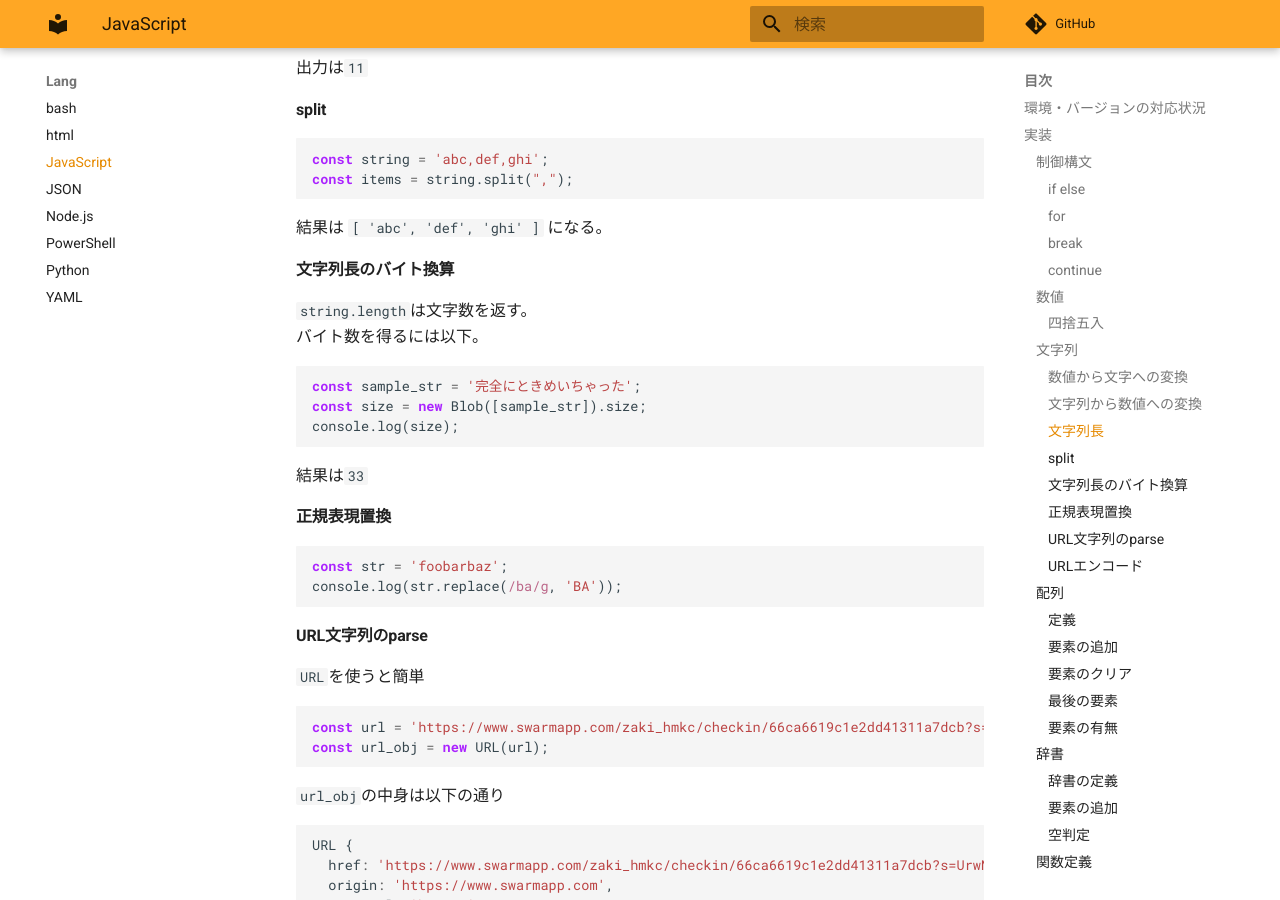
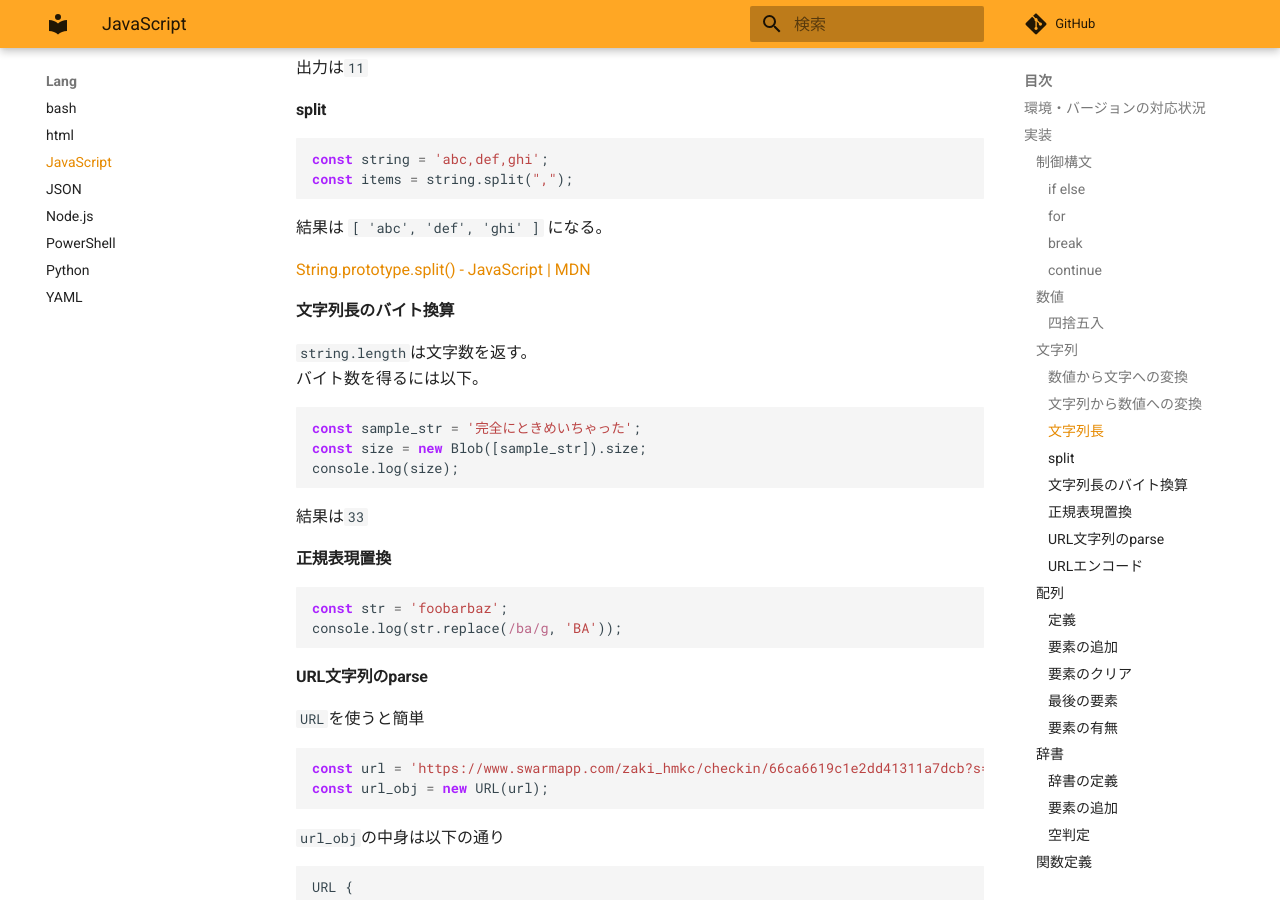
Before and after one commit to zaki-lknr/docs, an MkDocs documentation site: the page built from docs/lang/js.md, in a window 1280 px wide and 900 px high, scrolled down 1797 px. Built offline with MkDocs 1.6.1 and Material for MkDocs 9.7.7, drawn with Linux system fonts in a browser that asks for light colours; comment, search, counter and statistics services are not loaded.

Commit message:
add: lang/javascript: splitのlink

````diff
--- a/docs/lang/js.md
+++ b/docs/lang/js.md
@@ -92,6 +92,8 @@ const items = string.split(",");
 ```
 
 結果は `[ 'abc', 'def', 'ghi' ]` になる。
+
+[String.prototype.split() - JavaScript | MDN](https://developer.mozilla.org/ja/docs/Web/JavaScript/Reference/Global_Objects/String/split)
 
 #### 文字列長のバイト換算
 
````
